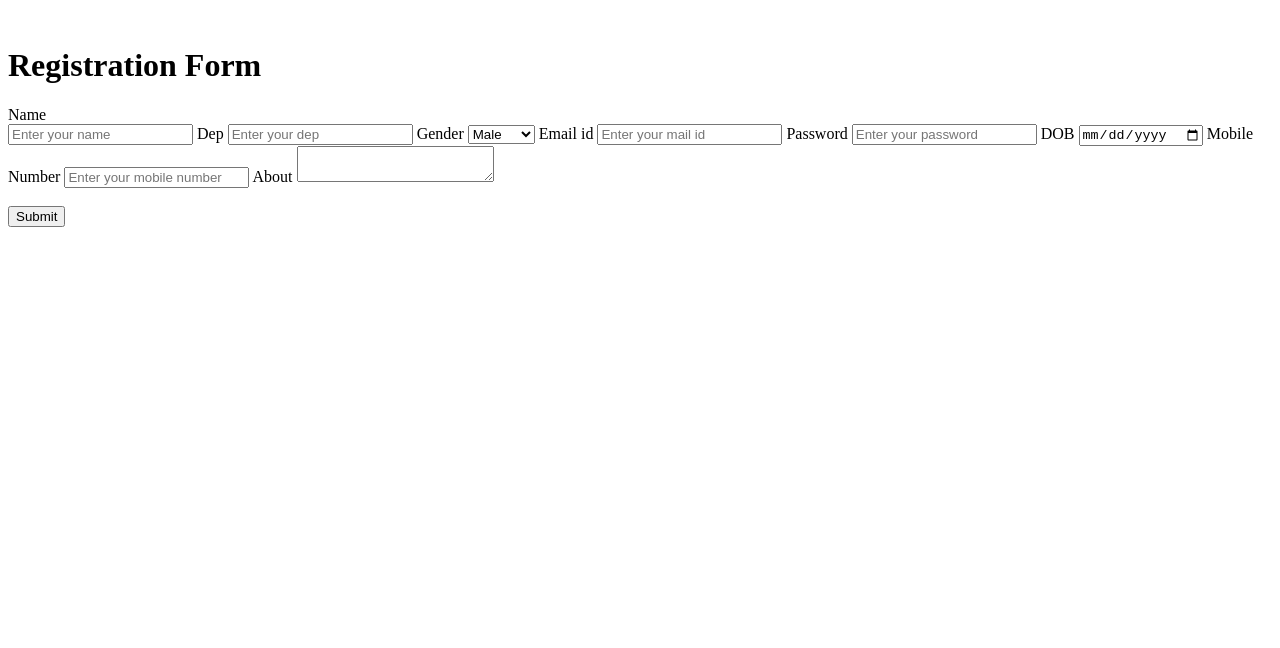
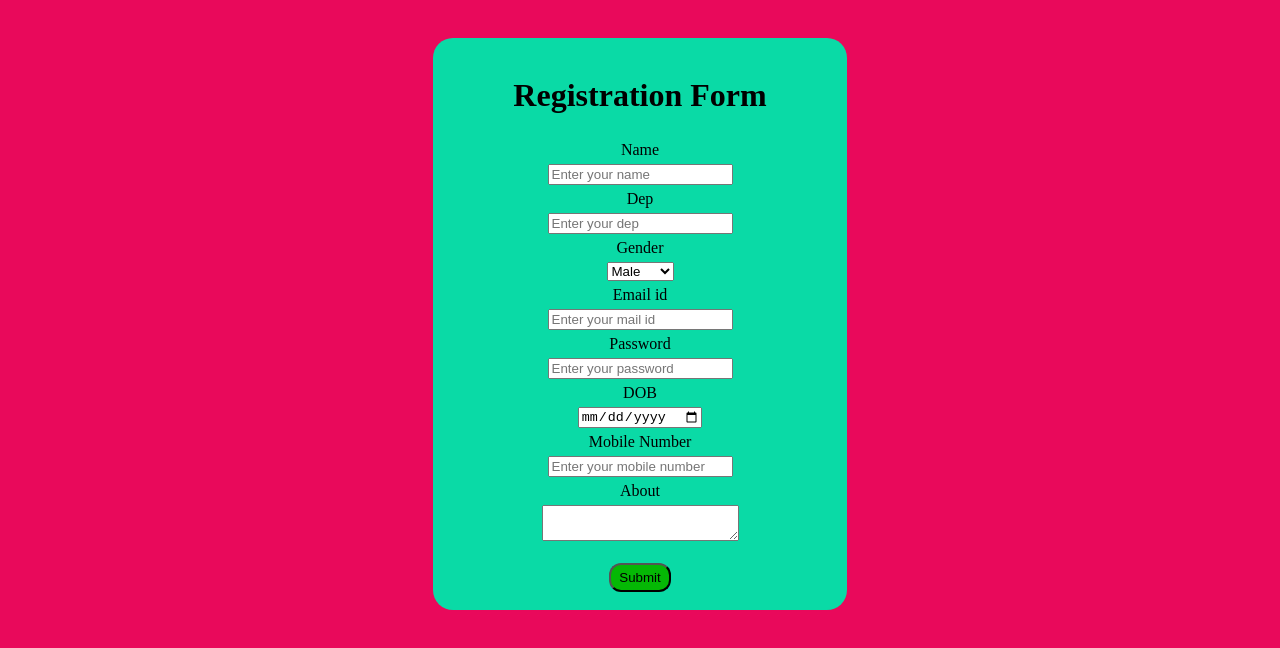
Before and after one commit to kalaiece/Form1, a plain HTML site: page index.html in a window 1280 px wide. Drawn offline with Linux system fonts and the light colour scheme.

Commit message:
Update index.html

```diff
--- a/index.html
+++ b/index.html
@@ -4,7 +4,7 @@
     <meta charset="UTF-8">
     <meta name="viewport" content="width=device-width, initial-scale=1.0">
     <title>Google link</title>
-    <link rel="stylesheet" href="index.css">
+    <link rel="stylesheet" href="kalai.css">
 </head>
 <body>
     <form action="https://formspree.io/f/mqkvklgv" method="post">
```
